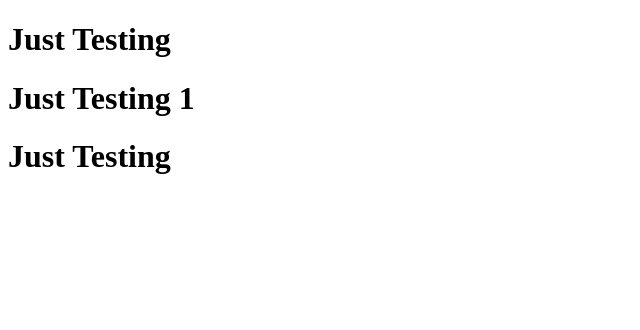
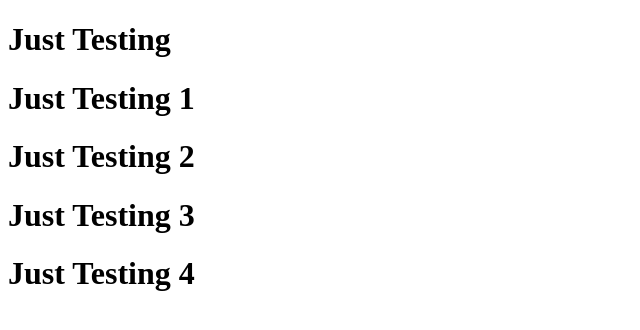
Before and after one commit to yasir002/hotel_website, a plain HTML site: page new.html in a window 1280 px wide. Shown: the whole page, without its empty margins (0-640 px from the left). Drawn offline with Linux system fonts and the light colour scheme.

Commit message:
updated project
updated project

updated project
changes megred

```diff
--- a/new.html
+++ b/new.html
@@ -10,7 +10,9 @@
 
     <h1>Just Testing</h1>
     <h1>Just Testing 1</h1>
-    <h1>Just Testing</h1>
+    <h1>Just Testing 2</h1>
+    <h1>Just Testing 3</h1>
+    <h1>Just Testing 4</h1>
 
 </body>
 </html>
```
